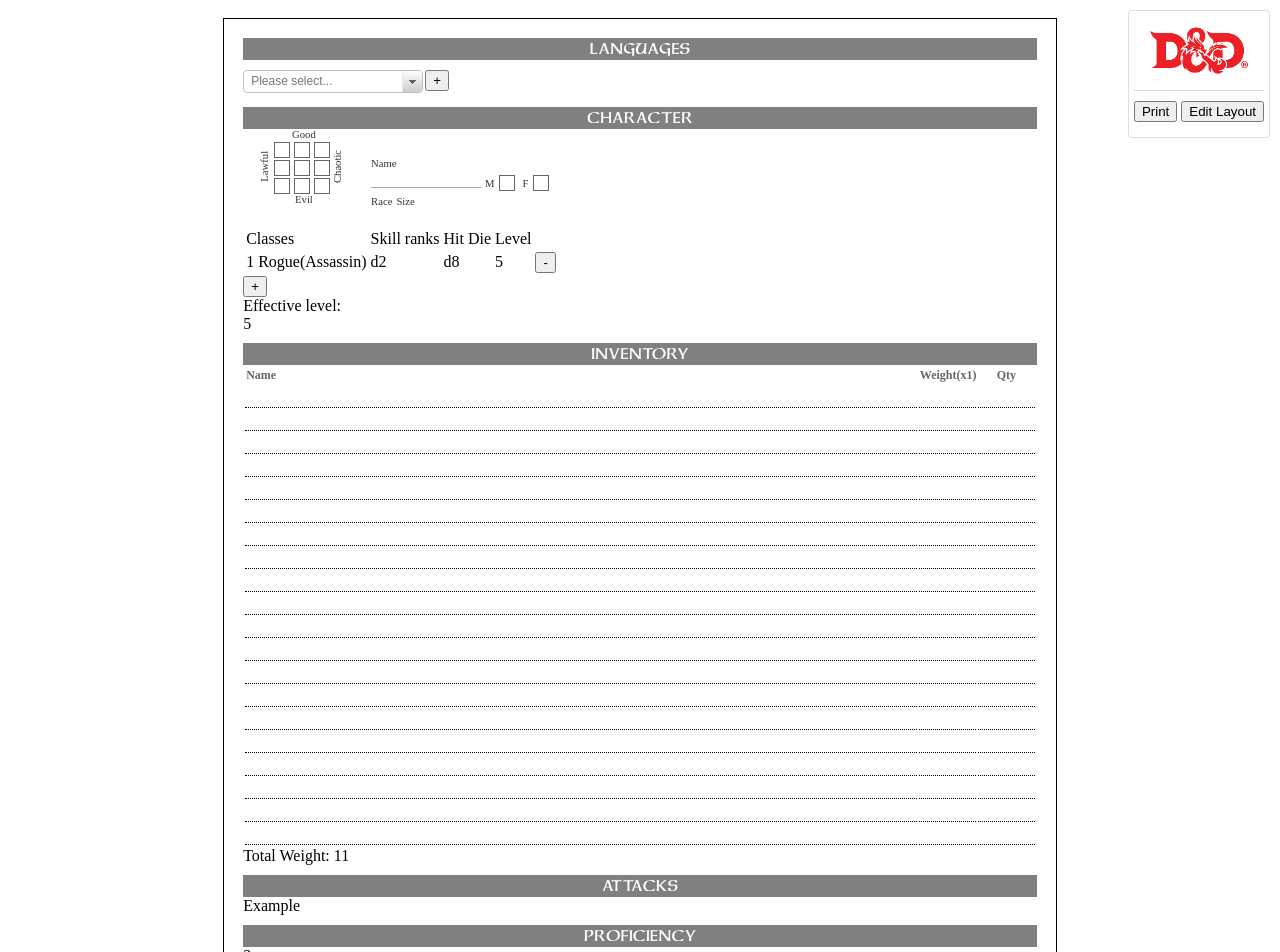
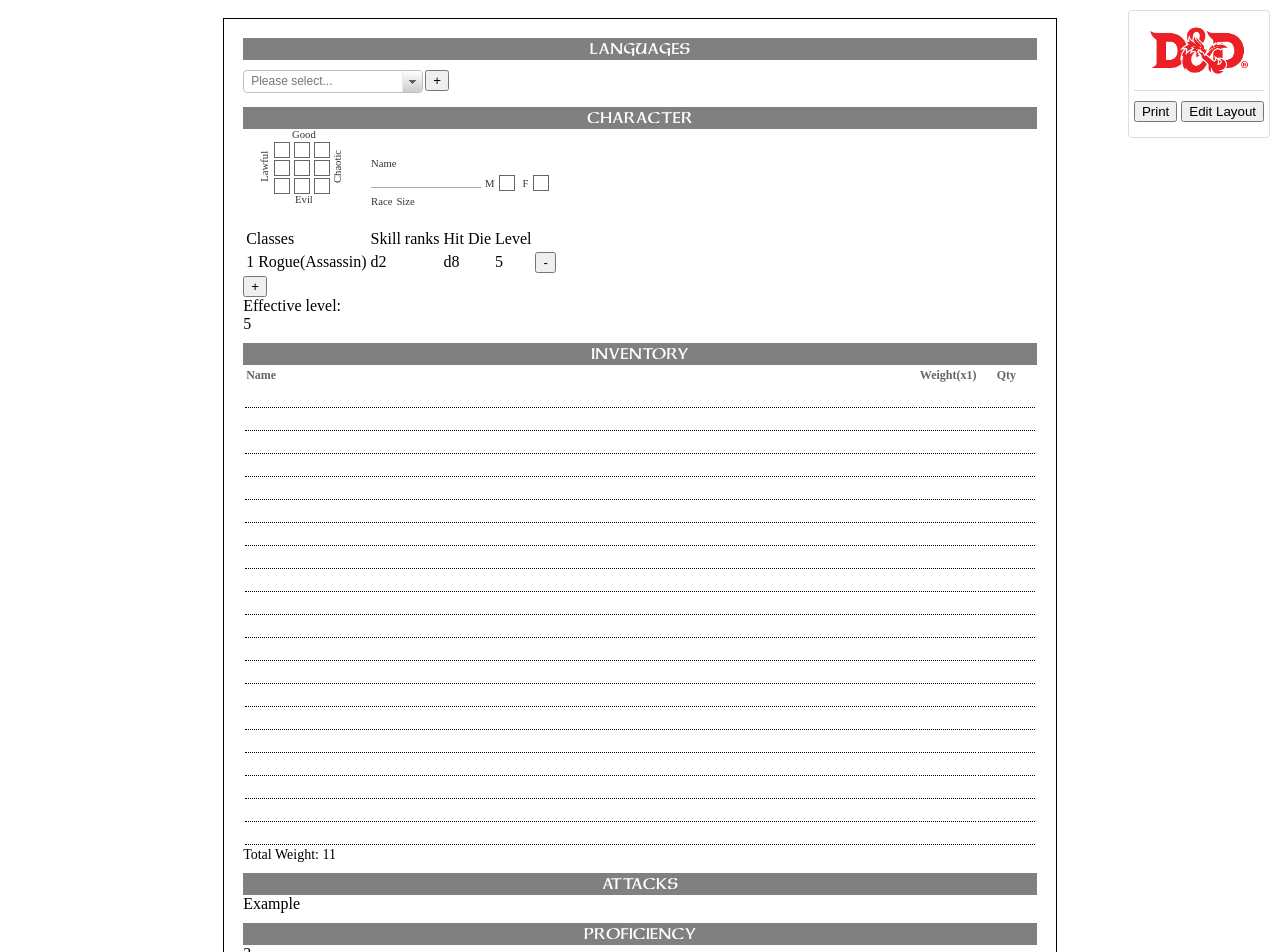
Before and after one commit to julia-chursova/DnD-5e-Character-Sheet-Generator, a plain HTML site: page index.html in a window 1280 px wide. Shown: the top 952 px of the page. Drawn offline with Linux system fonts and the light colour scheme.

Commit message:
fixed inventory total weight font size

```diff
--- a/styles/app/components/inventory.css
+++ b/styles/app/components/inventory.css
@@ -18,3 +18,7 @@
 .inventory.component input[type=number] {
     width: 50px;
 }
+
+.inventory.component .total-weight {
+    font-size: 14px;
+}
--- a/templates/components/inventory.html
+++ b/templates/components/inventory.html
@@ -31,5 +31,5 @@
 		</tbody>
 	</table>
     </div>
-    <div>{{ 'Total Weight: ' + inventory.model.inventoryWeight() }}</div>
+    <div class="total-weight">{{ 'Total Weight: ' + inventory.model.inventoryWeight() }}</div>
 </div>
```
